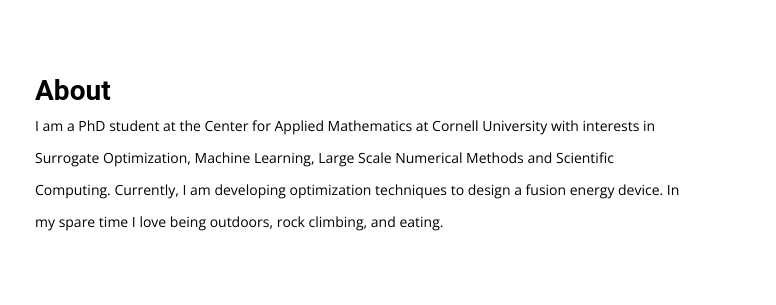
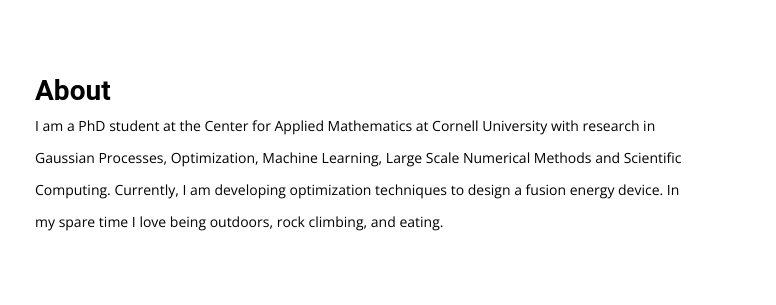
Before and after one commit to mishapadidar/mishapadidar.github.io, a plain HTML site: page index.html in a window 1280 px wide. Shown: the part 99-404 px from the top of the page, 407-1183 px from the left. Drawn offline with nearby package versions, Linux system fonts and the light colour scheme.

Commit message:
updated blurb

```diff
--- a/index.html
+++ b/index.html
@@ -37,7 +37,7 @@
           <div id ="aboutInfo" class="card-vertical-info">
             <h4>About</h4>
             <p id="aboutText">
-              I am a PhD student at the Center for Applied Mathematics at Cornell University with interests in Surrogate Optimization, Machine Learning, Large Scale Numerical Methods and Scientific Computing. Currently, I am developing optimization techniques to design a fusion energy device. In my spare time I love being outdoors, rock climbing, and eating.
+              I am a PhD student at the Center for Applied Mathematics at Cornell University with research in Gaussian Processes, Optimization, Machine Learning, Large Scale Numerical Methods and Scientific Computing. Currently, I am developing optimization techniques to design a fusion energy device. In my spare time I love being outdoors, rock climbing, and eating.
               </p>
           </div>
         </div>
```
